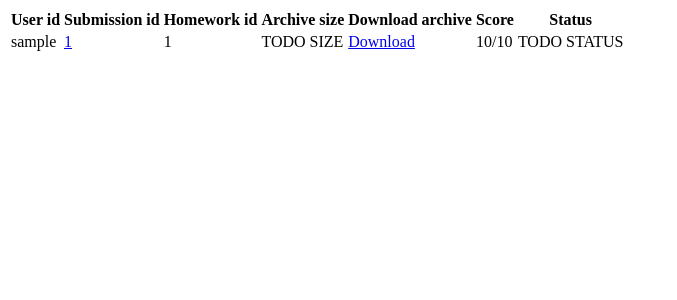
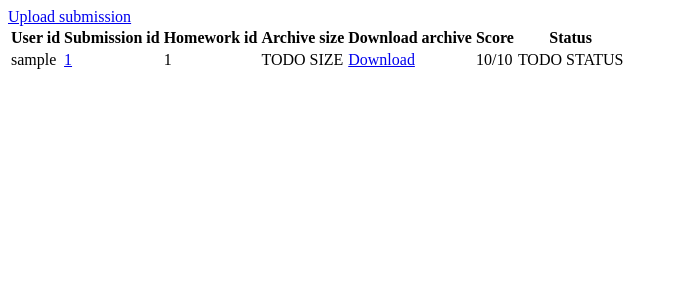
Before and after one commit to vmck/acs-interface, a Django app: page /submission/ in a window 1280 px wide. Shown: the top 300 px of the page, without its empty margins (0-677 px from the left). Run offline with Django 3.2, Linux system fonts and the light colour scheme; tables that the repository leaves empty hold one stand-in row (values such as "Sample post").

Commit message:
Upload submission button on submission list page

```diff
--- a/interface/templates/interface/submission_list.html
+++ b/interface/templates/interface/submission_list.html
@@ -1,4 +1,5 @@
 <body>
+    <a href="{{ upload_url }}">Upload submission</a>
     <table>
         <tr>
             <th>User id</th>
--- a/interface/views.py
+++ b/interface/views.py
@@ -44,6 +44,7 @@ def submission_list(request):
 
     return render(request, 'interface/submission_list.html',
                   {'subs': submissions,
+                   'upload_url': redirect(upload).url,
                    'sub_base_url': redirect(submission_list).url})
 
 
@@ -61,16 +62,16 @@ def done(request):
     # NOTE: make it safe, some form of authentication
     #       we don't want stundets updating their score.
 
-    options = json.loads(request.body) if request.body else {}
+    options = json.loads(request.body, strict=False) if request.body else {}
 
     submission = get_object_or_404(models.Submission,
                                    url=options['token'],
                                    score=-1)
-    options['output'] = base64.b64decode(options['output']).split('\n')
+    options['output'] = str(base64.decodestring(bytes(options['output'], encoding='latin-1')), encoding='latin-1').split('\n')  # noqa: E501
 
-    submission.score = int(options['output'][-1].split('/')[0])
-    submission.max_score = int(options['output'][-1].split('/')[1])
-    submission.message = str('\n'.join(options['output'][:-1]))
+    submission.score = int(options['output'][-2].split('/')[0])
+    submission.max_score = int(options['output'][-2].split('/')[1])
+    submission.message = str('\n'.join(options['output'][:-2]))
 
     log.debug(f'Submission #{submission.id} has the output:\n{options["output"]}')  # noqa: E501
 
```
